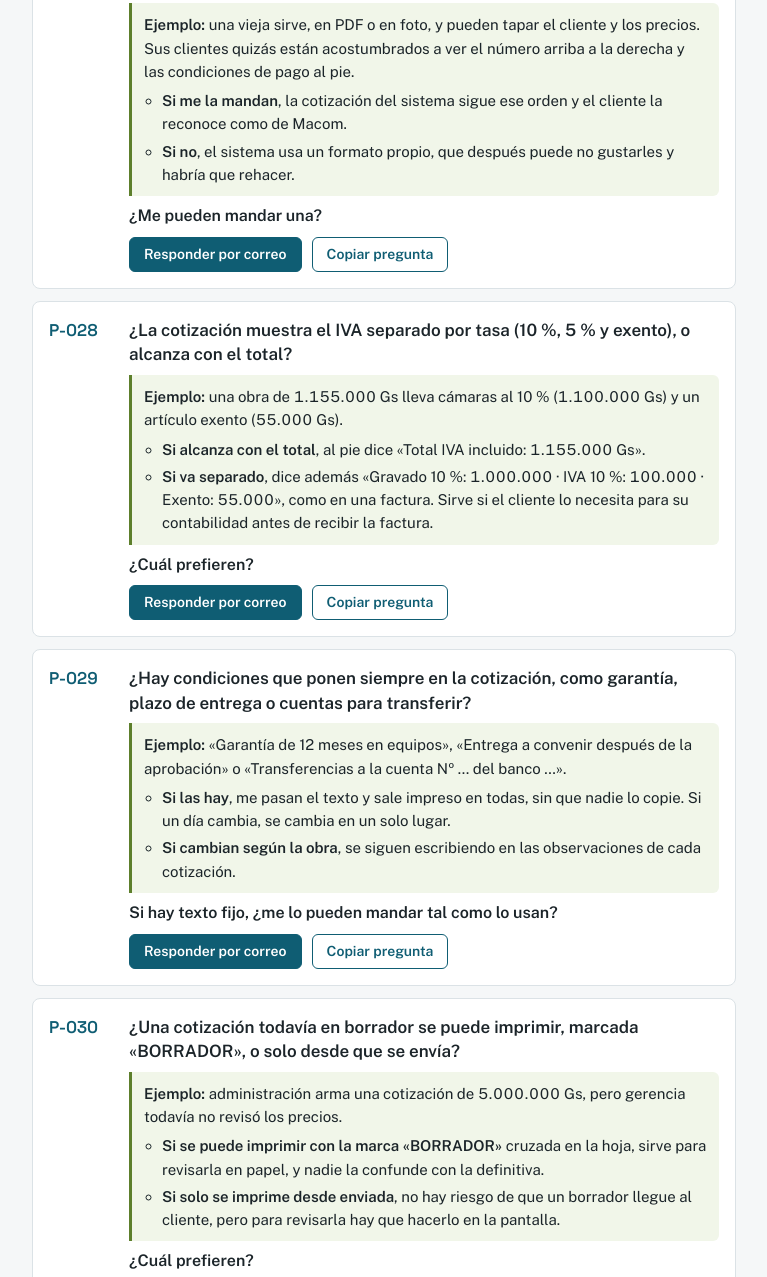
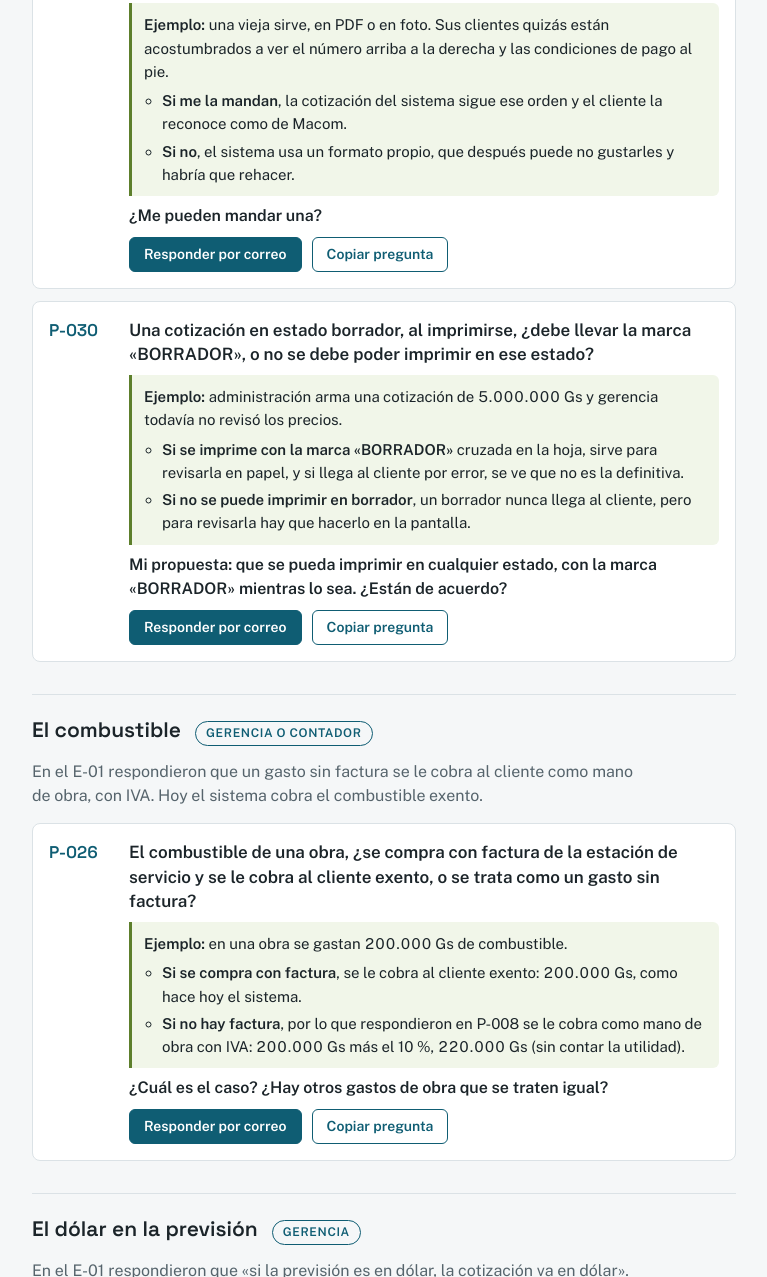
Before and after one commit to systemmacom-lab/preguntas, a plain HTML site: page e-02/index.html in a window 1280 px wide. Shown: the part 817-2094 px from the top of the page, without its empty margins (256-1023 px from the left). Drawn offline with nearby package versions, Linux system fonts and the light colour scheme.

Commit message:
E-02: sin P-028 ni P-029 (respondidas con la hoja COTI) y P-030 reescrita
Co-Authored-By: Claude Opus 5.5 <noreply@anthropic.com>

```diff
--- a/e-02/index.html
+++ b/e-02/index.html
@@ -194,7 +194,7 @@
       respondan.</p>
     <div class="como">
       <p><strong>Cómo responder:</strong> por correo, así queda documentado. «Escribir el correo» lo abre
-        con las diez preguntas numeradas para completar, y «Responder por correo», debajo de cada una,
+        con las ocho preguntas numeradas para completar, y «Responder por correo», debajo de cada una,
         con esa sola. Se pueden responder de a poco y en cualquier orden. Las de la cotización impresa
         son las más urgentes.</p>
       <div class="acciones">
@@ -221,7 +221,7 @@
         <div class="cuerpo-pregunta">
           <p class="texto-pregunta">¿Me pueden mandar una cotización que le hayan enviado a un cliente, para que la que imprime el sistema se le parezca?</p>
           <div class="ejemplo">
-            <p><span class="rotulo">Ejemplo:</span> una vieja sirve, en PDF o en foto, y pueden tapar el cliente y los precios. Sus clientes quizás están acostumbrados a ver el número arriba a la derecha y las condiciones de pago al pie.</p>
+            <p><span class="rotulo">Ejemplo:</span> una vieja sirve, en PDF o en foto. Sus clientes quizás están acostumbrados a ver el número arriba a la derecha y las condiciones de pago al pie.</p>
             <ul>
               <li><strong>Si me la mandan</strong>, la cotización del sistema sigue ese orden y el cliente la reconoce como de Macom.</li>
               <li><strong>Si no</strong>, el sistema usa un formato propio, que después puede no gustarles y habría que rehacer.</li>
@@ -230,46 +230,18 @@
           <p class="cierre">¿Me pueden mandar una?</p>
         </div>
       </li>
-      <li class="pregunta" id="P-028">
-        <span class="numero">P-028</span>
-        <div class="cuerpo-pregunta">
-          <p class="texto-pregunta">¿La cotización muestra el IVA separado por tasa (10&nbsp;%, 5&nbsp;% y exento), o alcanza con el total?</p>
-          <div class="ejemplo">
-            <p><span class="rotulo">Ejemplo:</span> una obra de <span class="monto">1.155.000 Gs</span> lleva cámaras al 10&nbsp;% (<span class="monto">1.100.000 Gs</span>) y un artículo exento (<span class="monto">55.000 Gs</span>).</p>
-            <ul>
-              <li><strong>Si alcanza con el total</strong>, al pie dice «Total IVA incluido: <span class="monto">1.155.000 Gs</span>».</li>
-              <li><strong>Si va separado</strong>, dice además «Gravado 10&nbsp;%: <span class="monto">1.000.000</span> · IVA 10&nbsp;%: <span class="monto">100.000</span> · Exento: <span class="monto">55.000</span>», como en una factura. Sirve si el cliente lo necesita para su contabilidad antes de recibir la factura.</li>
-            </ul>
-          </div>
-          <p class="cierre">¿Cuál prefieren?</p>
-        </div>
-      </li>
-      <li class="pregunta" id="P-029">
-        <span class="numero">P-029</span>
-        <div class="cuerpo-pregunta">
-          <p class="texto-pregunta">¿Hay condiciones que ponen siempre en la cotización, como garantía, plazo de entrega o cuentas para transferir?</p>
-          <div class="ejemplo">
-            <p><span class="rotulo">Ejemplo:</span> «Garantía de 12 meses en equipos», «Entrega a convenir después de la aprobación» o «Transferencias a la cuenta Nº … del banco …».</p>
-            <ul>
-              <li><strong>Si las hay</strong>, me pasan el texto y sale impreso en todas, sin que nadie lo copie. Si un día cambia, se cambia en un solo lugar.</li>
-              <li><strong>Si cambian según la obra</strong>, se siguen escribiendo en las observaciones de cada cotización.</li>
-            </ul>
-          </div>
-          <p class="cierre">Si hay texto fijo, ¿me lo pueden mandar tal como lo usan?</p>
-        </div>
-      </li>
       <li class="pregunta" id="P-030">
         <span class="numero">P-030</span>
         <div class="cuerpo-pregunta">
-          <p class="texto-pregunta">¿Una cotización todavía en borrador se puede imprimir, marcada «BORRADOR», o solo desde que se envía?</p>
+          <p class="texto-pregunta">Una cotización en estado borrador, al imprimirse, ¿debe llevar la marca «BORRADOR», o no se debe poder imprimir en ese estado?</p>
           <div class="ejemplo">
-            <p><span class="rotulo">Ejemplo:</span> administración arma una cotización de <span class="monto">5.000.000 Gs</span>, pero gerencia todavía no revisó los precios.</p>
+            <p><span class="rotulo">Ejemplo:</span> administración arma una cotización de <span class="monto">5.000.000 Gs</span> y gerencia todavía no revisó los precios.</p>
             <ul>
-              <li><strong>Si se puede imprimir con la marca «BORRADOR»</strong> cruzada en la hoja, sirve para revisarla en papel, y nadie la confunde con la definitiva.</li>
-              <li><strong>Si solo se imprime desde enviada</strong>, no hay riesgo de que un borrador llegue al cliente, pero para revisarla hay que hacerlo en la pantalla.</li>
+              <li><strong>Si se imprime con la marca «BORRADOR»</strong> cruzada en la hoja, sirve para revisarla en papel, y si llega al cliente por error, se ve que no es la definitiva.</li>
+              <li><strong>Si no se puede imprimir en borrador</strong>, un borrador nunca llega al cliente, pero para revisarla hay que hacerlo en la pantalla.</li>
             </ul>
           </div>
-          <p class="cierre">¿Cuál prefieren?</p>
+          <p class="cierre">Mi propuesta: que se pueda imprimir en cualquier estado, con la marca «BORRADOR» mientras lo sea. ¿Están de acuerdo?</p>
         </div>
       </li>
     </ol>
```
Also changed, not shown: index.html (+1 -1 lines).
